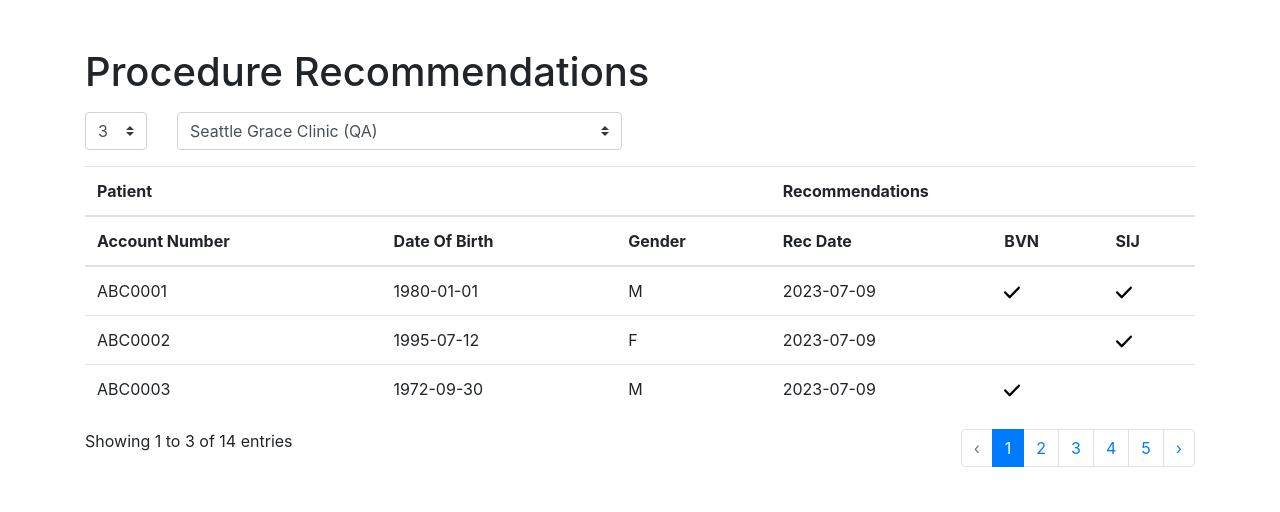
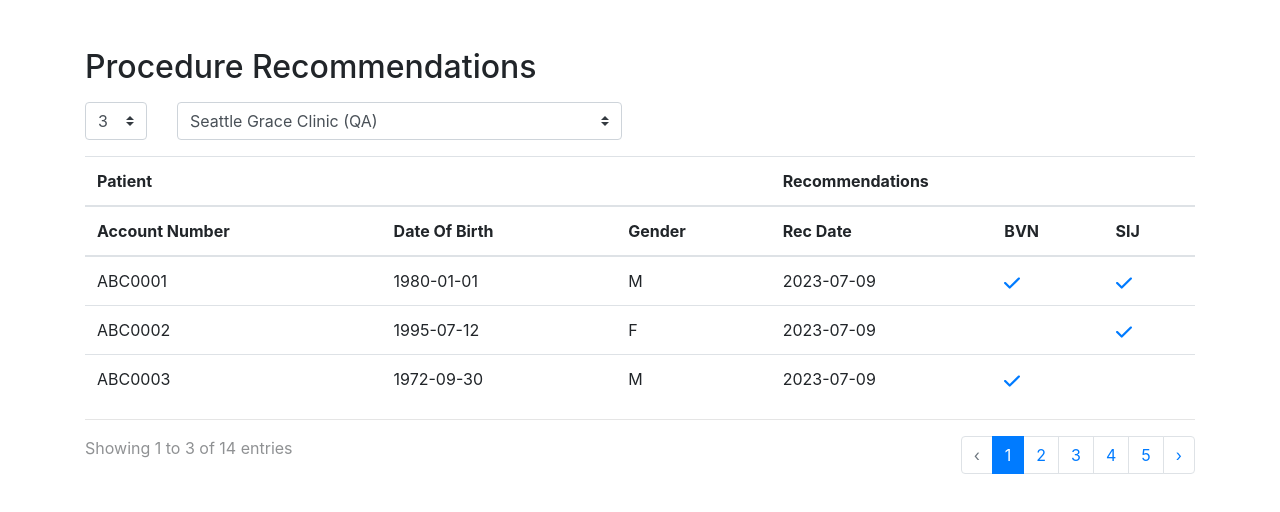
Before and after one commit to dgwight/health-recs, a Nuxt app: page / in a window 1280 px wide. Shown: the top 512 px of the page. Built offline with nearby package versions, Linux system fonts and the light colour scheme.

Commit message:
fix: pass columns to rec-row

```diff
--- a/components/RecommendationRow.vue
+++ b/components/RecommendationRow.vue
@@ -8,6 +8,11 @@
         type: Object,
         default: null,
         required: true
+      },
+      columns: {
+        type: Array,
+        default: () => [],
+        required: true
       }
     },
     computed: {
@@ -16,9 +21,6 @@
       },
       sij () {
         return !!find(this.recommendation.recommendedProcedures, { name: 'SIJ' })
-      },
-      attributes () {
-        return Object.keys(this.recommendation.patientAttributes)
       }
     }
   }
@@ -26,7 +28,7 @@
 
 <template>
   <b-tr>
-    <b-td v-for="attribute in attributes">{{ recommendation.patientAttributes[attribute] }}</b-td>
+    <b-td v-for="attribute in columns">{{ recommendation.patientAttributes[attribute] }}</b-td>
     <b-td>{{ recommendation.recDate }}</b-td>
     <b-td>
       <b-img v-if="bvn" src="../static/checkmark.svg" width="16" style="color: #d141ab"/>
--- a/pages/index.vue
+++ b/pages/index.vue
@@ -12,7 +12,7 @@
           text: 'Seattle Grace Clinic (QA)'
         }, {
           value: 'sacred-heart',
-          text: 'Sacred Heart'
+          text: 'Sacred Heart Clinic (QA)'
         }],
         recs: [],
         names: {},
@@ -42,8 +42,11 @@
       paginationText () {
         const lowerValue = (this.pageNumber - 1) * this.pageSize + 1
         const upperWindow = Math.min(this.pageNumber * this.pageSize, this.totalRecs)
-        return `Showing ${lowerValue} to ${upperWindow } of ${this.totalRecs} entries`
-      }
+        return `Showing ${lowerValue} to ${upperWindow} of ${this.totalRecs} entries`
+      },
+      columns () {
+        return this.names.column ? Object.keys(this.names.column) : []
+      },
     },
     methods: {
       getColsForHeader (header) {
@@ -68,9 +71,9 @@
 
 <template>
   <b-container>
-    <h1 class="mt-5">
+    <h2 class="mt-5">
       Procedure Recommendations
-    </h1>
+    </h2>
 
     <b-row class="mt-3">
       <b-col cols="auto">
@@ -108,11 +111,12 @@
         </b-tr>
       </b-thead>
       <b-tbody>
-        <recommendation-row v-for="rec in recs" :recommendation="rec"/>
+        <recommendation-row v-for="rec in recs" :recommendation="rec" :columns="columns"/>
       </b-tbody>
     </b-table-simple>
+    <hr>
     <b-row>
-      <b-col>
+      <b-col style="opacity: 0.5">
         {{ paginationText }}
       </b-col>
       <b-col cols="auto">
```
Also changed, not shown: static/checkmark.svg.
